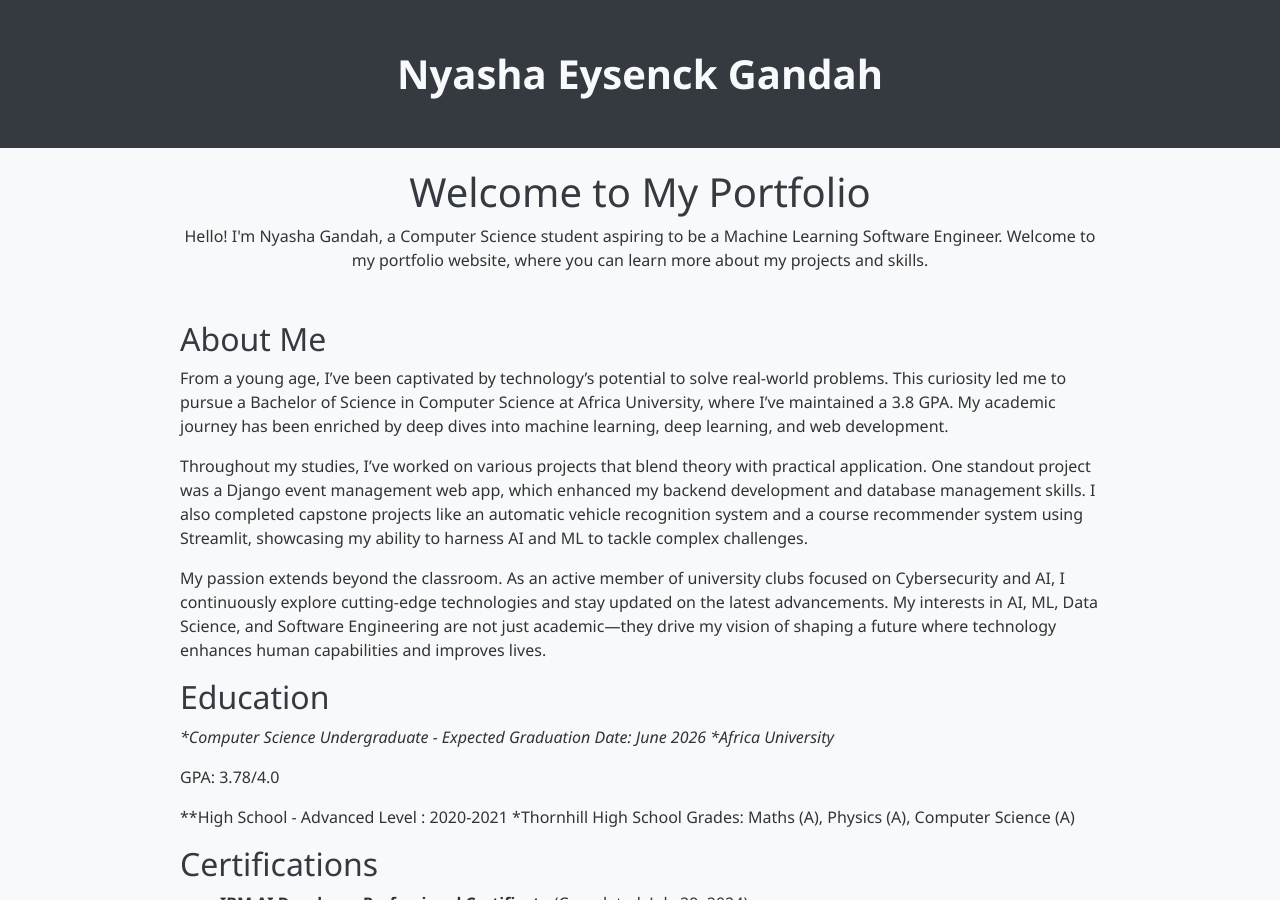
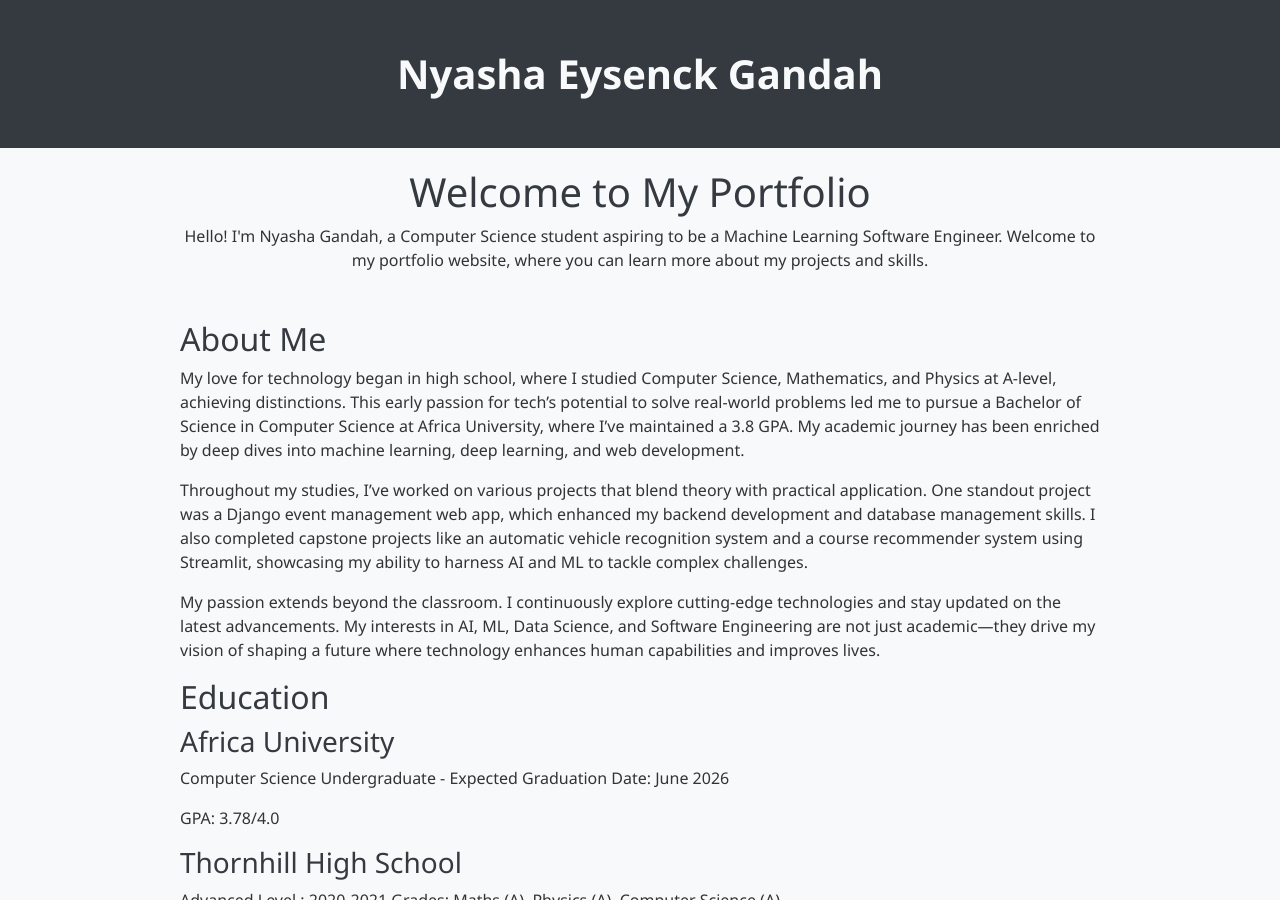
Before and after one commit to NyashaEysenck/NyashaEysenck.github.io, a Jekyll site: the page built from index.md, in a window 1280 px wide and 900 px high. Built offline with Jekyll 4.4.1, drawn with Linux system fonts in a browser that asks for light colours; nearby versions of some CDN libraries; some of the changed text lies outside the part shown.

Commit message:
Update index.md

```diff
--- a/index.md
+++ b/index.md
@@ -11,21 +11,21 @@ layout: default
 
 ## About Me
 
-From a young age, I've been captivated by technology's potential to solve real-world problems. This curiosity led me to pursue a Bachelor of Science in Computer Science at Africa University, where I've maintained a 3.8 GPA. My academic journey has been enriched by deep dives into machine learning, deep learning, and web development.
+My love for technology began in high school, where I studied Computer Science, Mathematics, and Physics at A-level, achieving distinctions. This early passion for tech's potential to solve real-world problems led me to pursue a Bachelor of Science in Computer Science at Africa University, where I’ve maintained a 3.8 GPA. My academic journey has been enriched by deep dives into machine learning, deep learning, and web development.
 
-Throughout my studies, I've worked on various projects that blend theory with practical application. One standout project was a Django event management web app, which enhanced my backend development and database management skills. I also completed capstone projects like an automatic vehicle recognition system and a course recommender system using Streamlit, showcasing my ability to harness AI and ML to tackle complex challenges.
+Throughout my studies, I’ve worked on various projects that blend theory with practical application. One standout project was a Django event management web app, which enhanced my backend development and database management skills. I also completed capstone projects like an automatic vehicle recognition system and a course recommender system using Streamlit, showcasing my ability to harness AI and ML to tackle complex challenges.
 
-My passion extends beyond the classroom. As an active member of university clubs focused on Cybersecurity and AI, I continuously explore cutting-edge technologies and stay updated on the latest advancements. My interests in AI, ML, Data Science, and Software Engineering are not just academic—they drive my vision of shaping a future where technology enhances human capabilities and improves lives.
+My passion extends beyond the classroom. I continuously explore cutting-edge technologies and stay updated on the latest advancements. My interests in AI, ML, Data Science, and Software Engineering are not just academic—they drive my vision of shaping a future where technology enhances human capabilities and improves lives.
 
 ## Education
+### Africa University
+Computer Science Undergraduate - Expected Graduation Date: June 2026
 
-**Computer Science Undergraduate - Expected Graduation Date: June 2026
-*Africa University*
 
 GPA: 3.78/4.0
 
-**High School - Advanced Level : 2020-2021
-*Thornhill High School
+### Thornhill High School
+Advanced Level : 2020-2021
 Grades: Maths (A), Physics (A), Computer Science (A)
 
 ## Certifications
```
